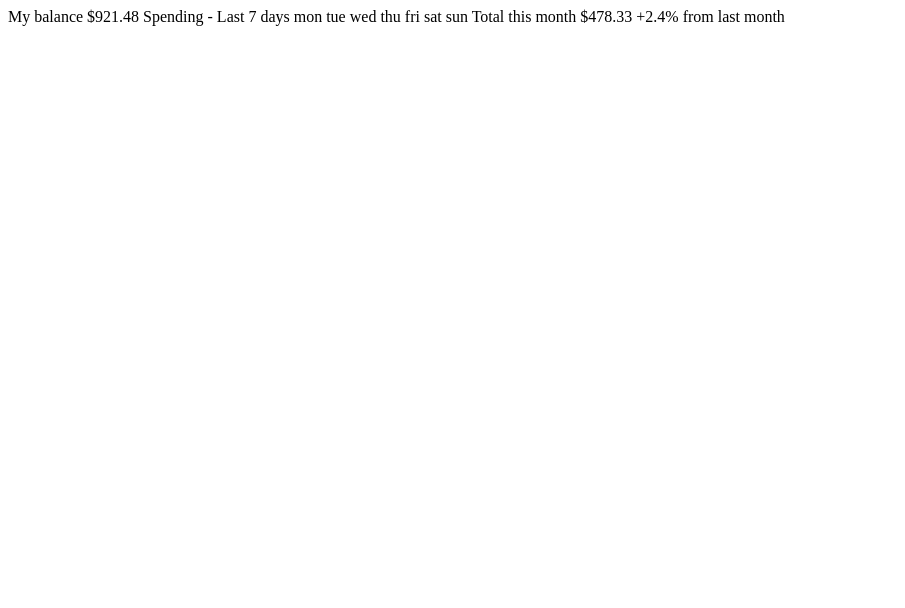
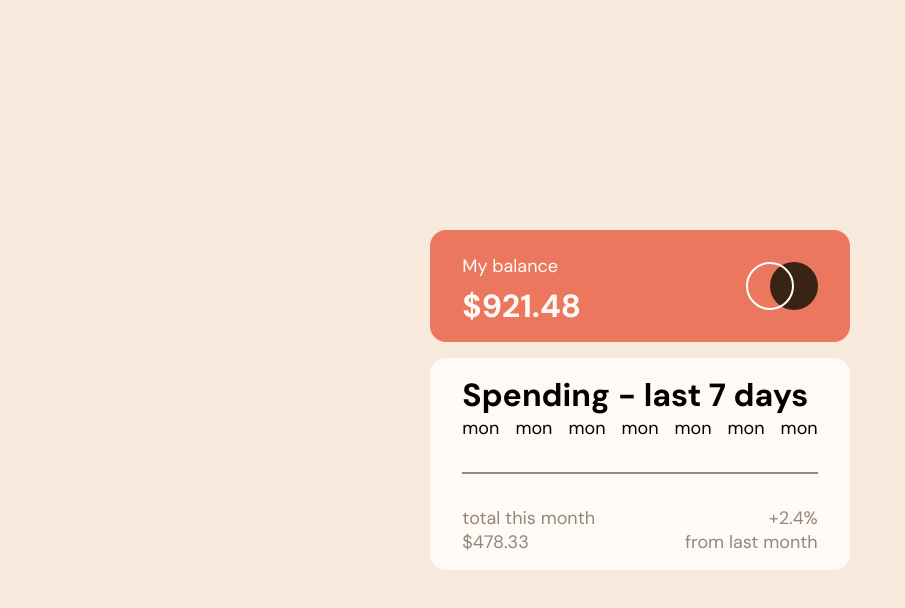
Before and after one commit to TomasPereira-Dev/FrontendMentor-Challenge6, a plain HTML site: page index.html in a window 1280 px wide. Shown: the whole page, without its empty margins (0-905 px from the left). Drawn offline with Linux system fonts and the light colour scheme.

Commit message:
added basic html structure

```diff
--- a/index.html
+++ b/index.html
@@ -12,25 +12,43 @@
 </head>
 <body>
 
-  My balance
-  $921.48
+  <div class="main-container">
+    <div class="expense-component">
+      <div class="balance-container">
+        <div class="balance">
+          <p>My balance</p>
+          <p class="final-balance">$921.48</p>
+        </div>
+        <img src="./images/logo.svg" alt="the company's logo">
+      </div>
+      <div class="chart-container">
+        <h1 class="chart-title">Spending - last 7 days</h1>
+        <div class="chart">
 
-  Spending - Last 7 days
 
-  mon
-  tue
-  wed
-  thu
-  fri
-  sat
-  sun
+          <p>mon</p>
+          <p>mon</p>
+          <p>mon</p>
+          <p>mon</p>
+          <p>mon</p>
+          <p>mon</p>
+          <p>mon</p>
 
-  Total this month
-  $478.33
+        </div>
+        <div class="total-container">
+          <div class="total">
+            <p>total this month</p>
+            <p>$478.33</p>
+          </div>
+          <div class="percentage">
+            <p>+2.4%</p>
+            <p>from last month</p>
+          </div>
+        </div>
+      </div>
 
-  +2.4%
-  from last month
-
+    </div>
+  </div>
 </body>
   <script src="app.js"></script>
 </html>
--- a/style.css
+++ b/style.css
@@ -0,0 +1,70 @@
+*{
+    margin: 0;
+    padding: 0;
+    box-sizing: border-box;
+    font-family: "DM Sans", sans-serif;
+}
+
+html, body{
+    height: 100%;
+}
+
+p{
+    font-size: 1.125em;
+}
+
+body{
+    display: flex;
+    flex-direction: column;
+    align-items: center;
+    justify-content: center;
+    background-color: hsl(27, 66%, 92%);
+}
+
+.expense-component{
+    display: flex;
+    flex-direction: column;
+    gap: 1em;
+}
+
+.balance-container{
+    display: flex;
+    justify-content: space-between;
+    background-color: hsl(10, 79%, 65%);
+    padding: 1em 2em;
+    color: hsl(33, 100%, 98%);
+    line-height: 2.5em;
+    border-radius: 1em;
+}
+
+.final-balance{
+    font-weight: 700;
+    font-size: 2em;
+}
+
+.chart-container{
+    display: flex;
+    flex-direction: column;
+    padding: 1em 2em;
+    background-color: hsl(33, 100%, 98%);
+    border-radius: 1em;
+}
+
+.chart{
+    display: flex;
+    gap: 1em;
+    padding-bottom: 2em;
+    border-bottom: 2px solid hsl(28, 10%, 53%);
+}
+
+.total-container{
+    display: flex;
+    justify-content: space-between;
+    padding-top: 2em;
+    color: hsl(28, 10%, 53%);
+
+}
+
+.percentage{
+    text-align: right;
+}
```
